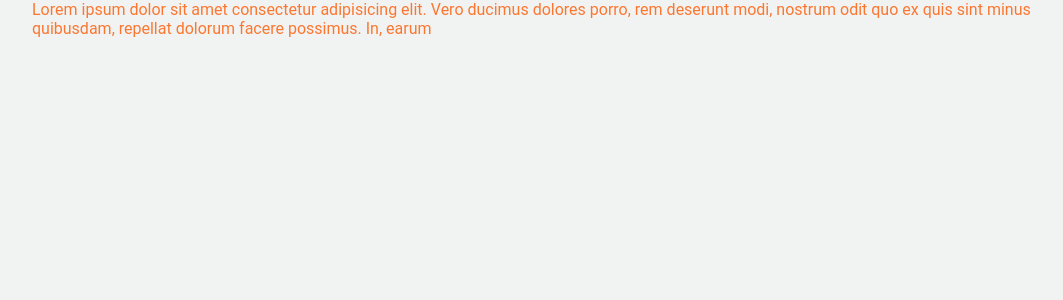
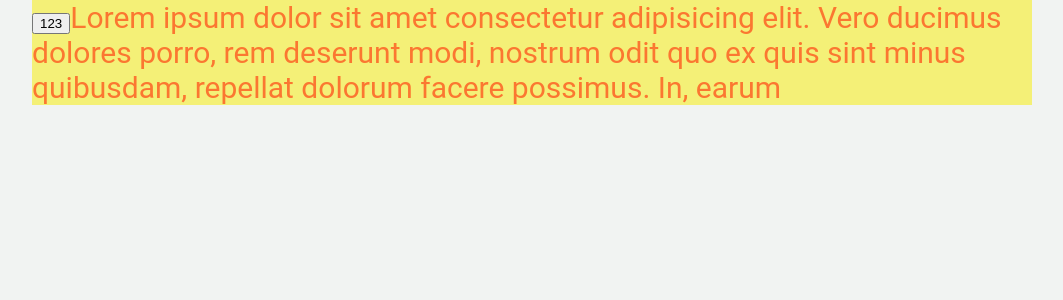
Before and after one commit to const-int/ileto, a React (Create React App) app: page / in a window 1280 px wide. Shown: the top 300 px of the page, without its empty margins (108-1171 px from the left). Built offline with nearby package versions, Linux system fonts and the light colour scheme.

Commit message:
Updated mock components

```diff
--- a/src/App.js
+++ b/src/App.js
@@ -1,13 +1,13 @@
 import React from 'react';
 import ThemeProvider from 'providers/ThemeProvider';
-import Comp from "components/Comp";
+import Header from "components/Header";
 import Container from 'components/Container';
 
 function App() {
   return (
     <ThemeProvider>
       <Container>
-        <Comp />
+        <Header />
       </Container>
     </ThemeProvider>
   );
--- a/src/components/Container/index.jsx
+++ b/src/components/Container/index.jsx
@@ -1,6 +1,6 @@
 import React from "react";
 import PropTypes from "prop-types";
-import useStyles from "./useStyles";
+import useStyles from "components/Container/useStyles";
 
 function Container({ children }) {
   const classes = useStyles();
--- a/src/components/Comp/index.jsx
+++ b/src/components/Header/index.jsx
@@ -1,17 +1,16 @@
 import React from "react";
-import { createUseStyles } from "react-jss";
+import useStyles from "components/Header/useStyles";
 
 export default function Comp() {
-  const useStyles = createUseStyles((theme) => ({
-    button: {
-      color: theme.color.primary,
-    },
-  }));
-
   const classes = useStyles();
 
+  function handleClick() {
+    alert(113);
+  }
+
   return (
-    <div className={classes.button}>
+    <div className={classes.root}>
+      <button onClick={handleClick}>123</button>
       Lorem ipsum dolor sit amet consectetur adipisicing elit. Vero ducimus
       dolores porro, rem deserunt modi, nostrum odit quo ex quis sint minus
       quibusdam, repellat dolorum facere possimus. In, earum
--- /dev/null
+++ b/src/components/Header/useStyles.js
@@ -0,0 +1,9 @@
+import { createUseStyles } from "react-jss";
+
+export default createUseStyles((theme) => ({
+  root: {
+    color: theme.color.primary,
+    backgroundColor: theme.color.secondary,
+    fontSize: 30
+  },
+}));
--- a/src/theme/index.js
+++ b/src/theme/index.js
@@ -1,6 +1,7 @@
 const Theme = {
   color: {
-    primary: "#FB7731"
+    primary: "#FB7731",
+    secondary: "#F4F077"
   }
 };
 
```
